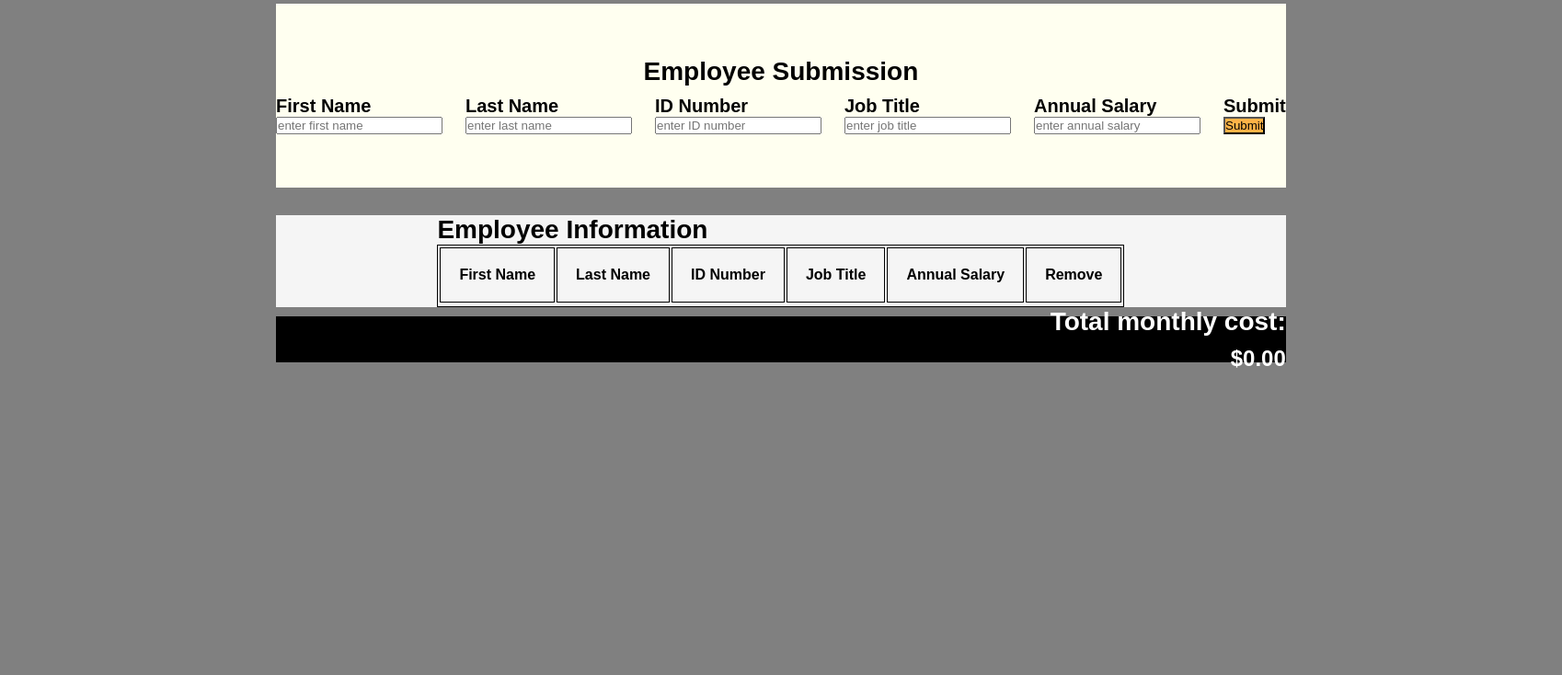
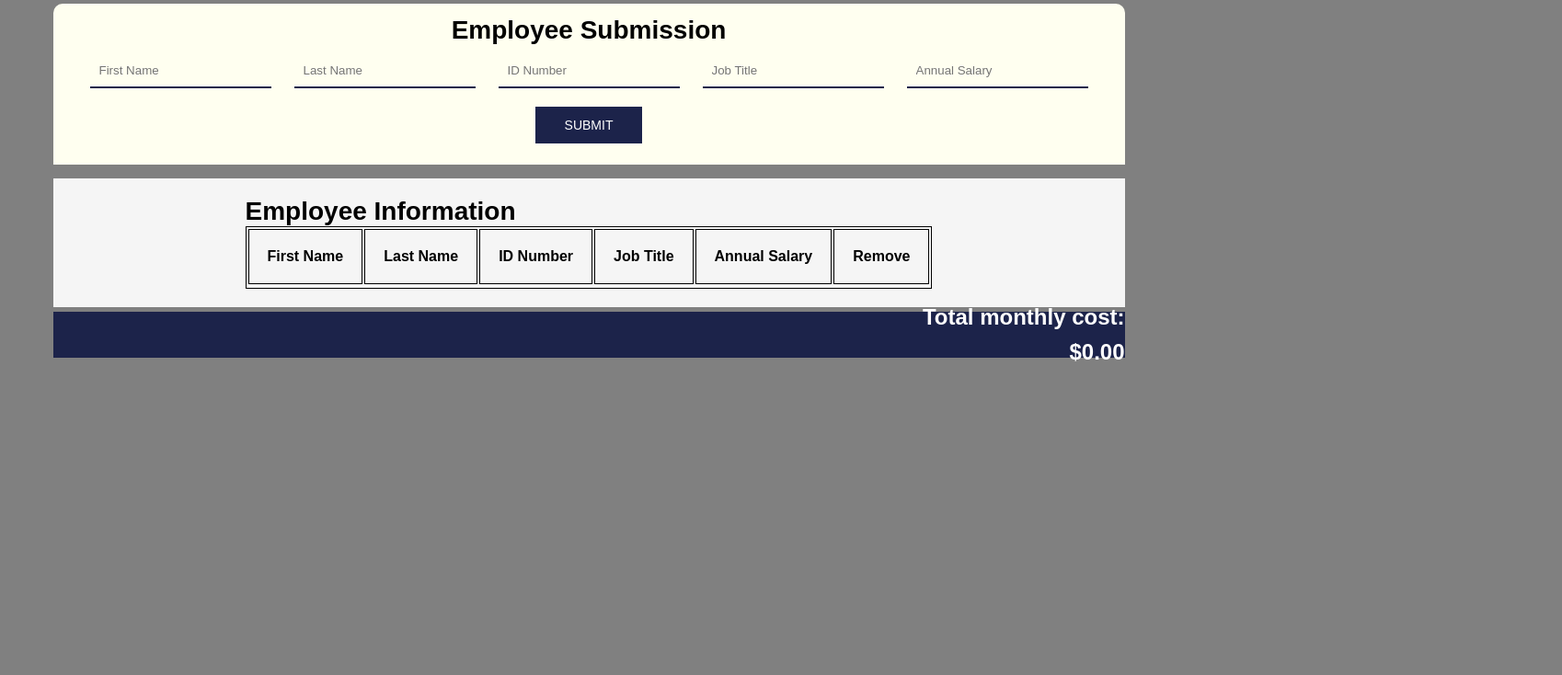
Before and after one commit to danielfenske/weekend-jquery-salary-calculator, a plain HTML site: page index.html in a window 1280 px wide. Shown: the part 66-800 px from the top of the page at 92% size, 1698 px wide, since content can reach past the window. Drawn offline with Linux system fonts and the light colour scheme.

Commit message:
This commit focused on styling the 'employeeForm' section of the page, which included updates on the input fields and submit button

```diff
--- a/client.js
+++ b/client.js
@@ -20,7 +20,7 @@ let newEmployee = {
 function addEmployee () {
     console.log('in addEmployee');
 
-    if ($('input').val() === '') {
+    if ($('.formField').val() === '') {
         alert('Please fill out all form fields')
     } else {
         // creates object to take in input parameter values
--- a/index.html
+++ b/index.html
@@ -20,34 +20,34 @@
 
             <div class="inputFields">
                 <div>
-                    <h1 class="inputField">First Name</h1>
-                    <input type="text" id="firstName" placeholder="enter first name">
+                    <!-- <h1 class="inputField">First Name</h1> -->
+                    <input type="text" class="formField" id="firstName" placeholder="First Name">
                 </div>
 
                 <div>
-                    <h1 class="inputField">Last Name</h1>
-                    <input type="text" id="lastName" placeholder="enter last name">
+                    <!-- <h1 class="inputField">Last Name</h1> -->
+                    <input type="text" class="formField" id="lastName" placeholder="Last Name">
                 </div>
 
                 <div>
-                    <h1 class="inputField">ID Number</h1>
-                    <input type="number" id="idNumber" placeholder="enter ID number">
+                    <!-- <h1 class="inputField">ID Number</h1> -->
+                    <input type="number" class="formField" id="idNumber" placeholder="ID Number">
                 </div>
 
                 <div>
-                    <h1 class="inputField">Job Title</h1>
-                    <input type="text" id="jobTitle" placeholder="enter job title">
+                    <!-- <h1 class="inputField">Job Title</h1> -->
+                    <input type="text" class="formField" id="jobTitle" placeholder="Job Title">
                 </div>
 
                 <div>
-                    <h1 class="inputField">Annual Salary</h1>
-                    <input type="number" id="annualSalary" placeholder="enter annual salary">
+                    <!-- <h1 class="inputField">Annual Salary</h1> -->
+                    <input type="number" class="formField" id="annualSalary" placeholder="Annual Salary">
                 </div>
+            </div>
 
-                <div>
-                    <h1 class="inputField">Submit</h1>
-                    <button id="submit">Submit</button>
-                </div>
+            <div>
+                <!-- <h1 class="inputField">Submit</h1> -->
+                <button id="submit">SUBMIT</button>
             </div>
 
         </section>
--- a/style.css
+++ b/style.css
@@ -5,37 +5,10 @@
 
 /* POSITIONING */
 
-/* header, footer {
-    display: flex;
-    justify-content: center;
-    align-items: center;
-    flex-direction: column;
-}
-
-#employeeForm {
-    display: flex;
-    justify-content: center;
-    align-items: center;
-    flex-direction: column;
-}
-
-.inputFields {
-    display: flex;
-    flex-direction: row;
-    gap: 30px;
-}
-
-#employeeResults {
-    display: flex;
-    justify-content: center;
-    align-items: flex-start;
-    flex-direction: row;
-} */
-
 body {
     display: grid;
-    grid-template-columns: 300px 1fr 300px;
-    grid-template-rows: 60px 10px 200px 30px 1fr 10px 50px 1fr;
+    grid-template-columns: 1fr 2fr 1fr;
+    grid-template-rows: 60px 10px 175px 15px 1fr 5px 50px 1fr;
     background-color: grey;
 }
 
@@ -98,14 +71,64 @@ header {
 
 #employeeForm {
     background-color: #fffff0;
-}
-
-#submit {
-    background-color: #Ffb347;
+    padding-left: 20px;
+    padding-right: 20px;
+    border-radius: 10px 10px 0px 0px;
 }
 
 #employeeResults {
     background-color: whitesmoke;
+    padding-left: 20px;
+    padding-right: 20px;
+    padding-top: 20px;
+    padding-bottom: 20px;
+
+}
+
+#monthlyCostBlock{
+    background-color: #1c234a;
+    color: white;
+}
+
+#maxedMonthlyCostBlock {
+    background-color: red;
+}
+
+/* INNER ELEMENT STYLING */
+
+.inputFields {
+    margin-left: 20px;
+    margin-right: 20px;
+}
+
+.formField {
+    outline: 0;
+    border: 0;
+    border-bottom: 2px solid #1c234a;
+    box-sizing: border-box;
+    background: transparent;
+    padding: 10px;
+}
+
+button {
+	cursor: pointer;
+	outline: inherit;
+}
+
+#submit {
+    background-color: #1c234a;
+    color: white;
+    padding: 10px 30px;
+    border: 2px solid #1c234a;
+    margin: 10px;
+    font-size: 14px;
+    transition-duration: 0.4s;
+}
+
+#submit:hover{
+    background-color: transparent;
+    border: 2px solid #1c234a;
+    color: #1c234a;;
 }
 
 #employeeTable {
@@ -115,15 +138,6 @@ header {
 #employeeTable td, #employeeTable th {
     border: 1px solid black;
     padding: 20px;
-}
-
-#monthlyCostBlock{
-    background-color: black;
-    color: white;
-}
-
-#maxedMonthlyCostBlock {
-    background-color: red;
 }
 
 /* FONT STYLING */
@@ -137,7 +151,7 @@ header {
     color: white;
 }
 
-.subHeader, #monthlyCost {
+.subHeader {
     font-size: 28px;
 }
 
```
